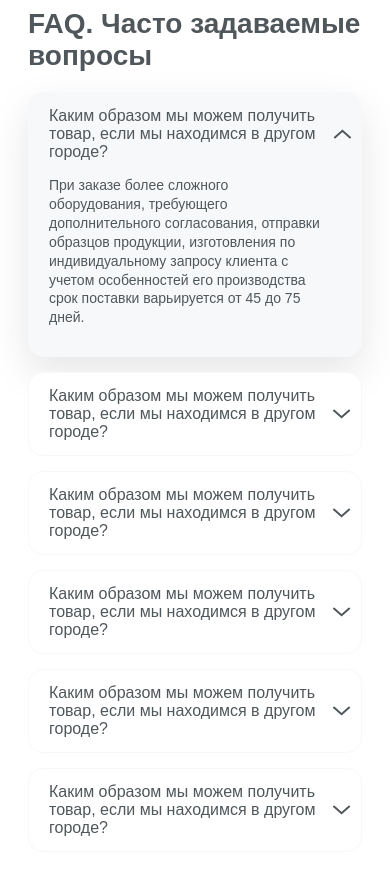
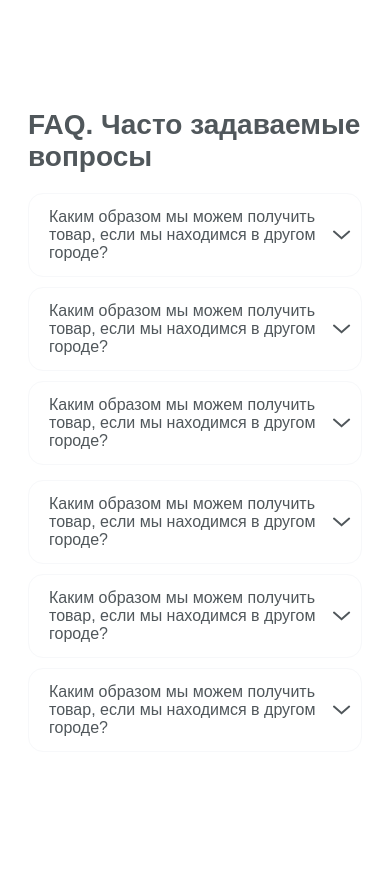
Before and after one commit to theibd56/hmru-accordion, a website built with Vite: page index.html in a window 390 px wide. Both pictures are taken after a click on the element 185 px from the left and 224 px from the top of the page. Built offline with nearby package versions, Linux system fonts and the light colour scheme; a web font is replaced by a local one.

Commit message:
a little bit fix

```diff
--- a/index.html
+++ b/index.html
@@ -16,7 +16,8 @@
               FAQ. Часто задаваемые вопросы
             </div>
             <div class="accordion-wrapper">
-              <div class="accordion-item">
+              <div class="accordion-col">
+                <div class="accordion-item open">
                   <div class="accordion-item__top">
                     <div class="accordion-item__title">
                       Каким образом мы можем получить товар, если мы находимся в другом городе?
@@ -61,6 +62,8 @@
                     При заказе более сложного оборудования, требующего дополнительного согласования, отправки образцов продукции, изготовления по индивидуальному запросу клиента с учетом особенностей его производства срок поставки варьируется от 45 до 75 дней.
                   </div>
                 </div>
+              </div>
+              <div class="accordion-col">
                 <div class="accordion-item">
                   <div class="accordion-item__top">
                     <div class="accordion-item__title">
@@ -109,6 +112,7 @@
               </div>
             </div>
           </div>
+        </div>
       </section>
     </main>
     <footer></footer>
--- a/scripts/main.js
+++ b/scripts/main.js
@@ -1,36 +1,25 @@
 import '../style.css'
 
 document.addEventListener('DOMContentLoaded', () => {
-    if (document.querySelectorAll('.accordion-item')) {
-        const accordionItems = document.querySelectorAll('.accordion-item');
-        const columns = 2;
-        const breakpoint = 992;
+    const accordionItems = document.querySelectorAll('.accordion-item');
 
-        const isDesktop = () => window.innerWidth >= breakpoint;
+    if (accordionItems.length === 0) return;
 
-        accordionItems.forEach((item, index) => {
-            item.addEventListener('click', () => {
-                const isOpen = item.classList.contains('open');
-                const isLeftColumn = index % columns === 0;
+    const closeAll = () => {
+        accordionItems.forEach(el => el.classList.remove('open'));
+    };
 
-                accordionItems.forEach(el => el.classList.remove('open'));
+    accordionItems.forEach((item) => {
+        item.addEventListener('click', () => {
+            const isOpen = item.classList.contains('open');
 
-                if (isOpen) return;
+            closeAll();
 
+            if (!isOpen) {
                 item.classList.add('open');
+            }
+        });
+    });
 
-                if (isDesktop()) {
-                    const neighborIndex = isLeftColumn ? index + 1 : index - 1;
-                    const neighbor = accordionItems[neighborIndex];
-                    if (neighbor) {
-                        neighbor.classList.add('open');
-                    }
-                }
-            });
-        });
-
-        window.addEventListener('resize', () => {
-            accordionItems.forEach(el => el.classList.remove('open'));
-        });
-    }
+    window.addEventListener('resize', closeAll);
 });
--- a/style.css
+++ b/style.css
@@ -41,8 +41,7 @@ main {
 }
 
 .accordion-wrapper {
-  display: grid;
-  grid-template: auto / repeat(2, 1fr);
+  display: flex;
   column-gap: 20px;
   row-gap: 15px;
 }
@@ -54,6 +53,9 @@ main {
   background: #FFF;
 
   cursor: pointer;
+  &:not(:last-child) {
+    margin-bottom: 20px;
+  }
 }
 
 .accordion-item.open {
@@ -112,7 +114,15 @@ main {
 
 @media screen and (max-width: 992px) {
   .accordion-wrapper {
-    grid-template: auto / 1fr;
+    flex-direction: column;
+  }
+}
+
+@media screen and (max-width: 768px) {
+  .accordion-item {
+    &:not(:last-child) {
+      margin-bottom: 10px;
+    }
   }
 }
 
```
Lines whose indentation alone changed are shown as unchanged.
